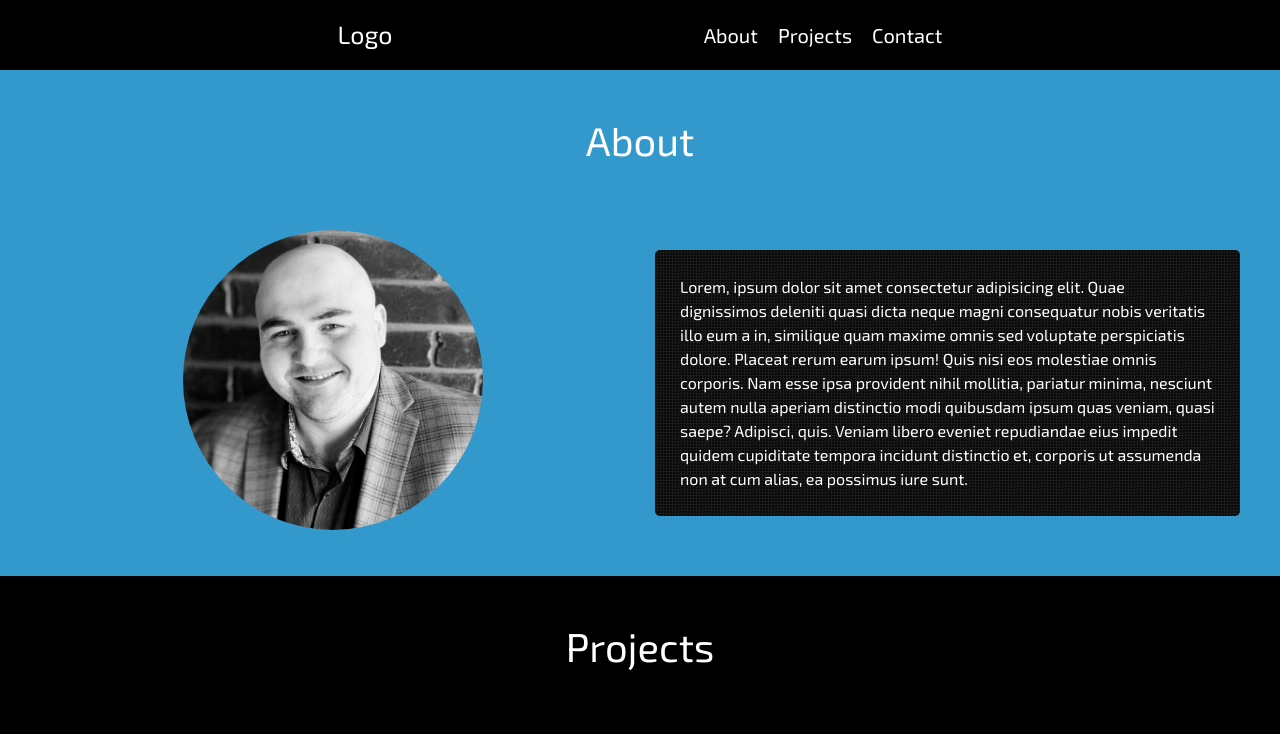
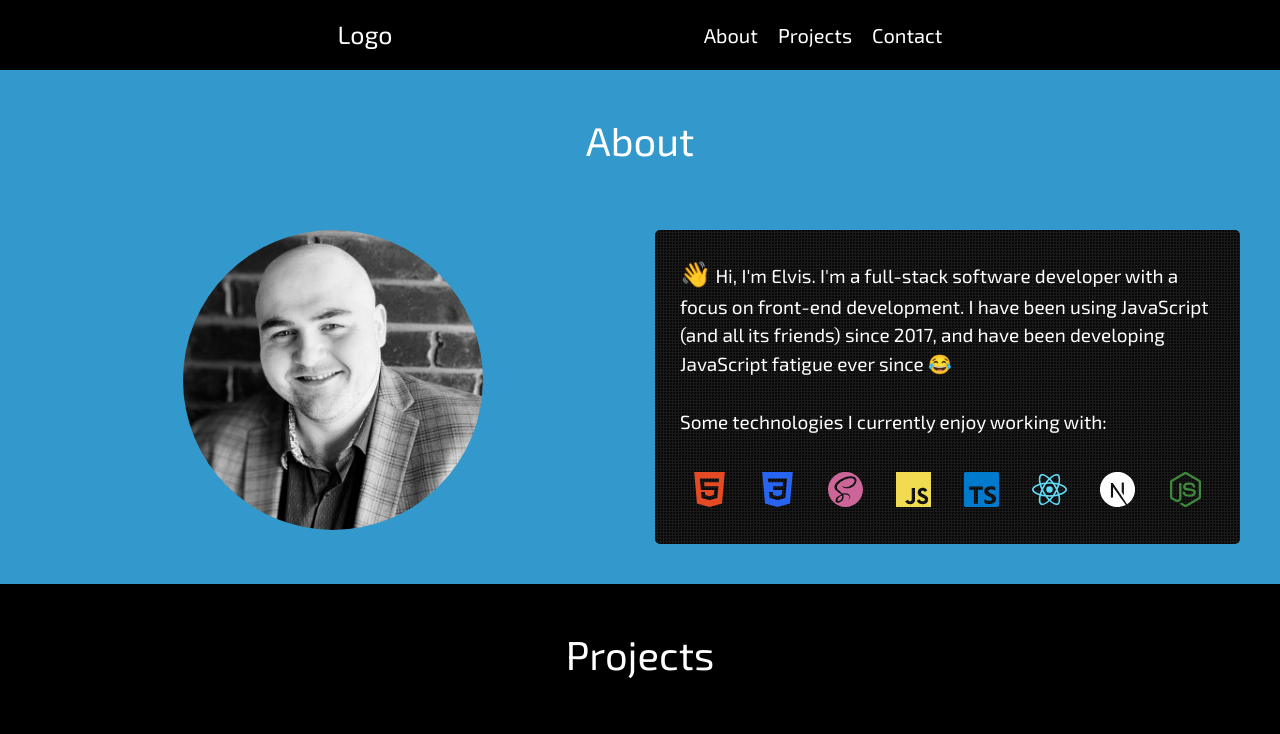
Before and after one commit to ElvisKnapman/elvis-knapman-portfolio-site, a Next.js app: page / in a window 1280 px wide. Shown: the top 734 px of the page. Built offline with nearby package versions, Linux system fonts and the light colour scheme.

Commit message:
add about description and technology icons

```diff
--- a/components/About/About.module.scss
+++ b/components/About/About.module.scss
@@ -2,21 +2,58 @@
   display: grid;
   grid-template-columns: repeat(2, 1fr);
   gap: 3rem;
-  // justify-content: center;
-  align-items: center;
+  // align-items: center;
 }
 
-// .about-name-heading {
-//   font-size: 2rem;
-//   margin-bottom: 2rem;
-//   text-align: center;
-// }
-
 .about-text {
-  font-size: 1.6rem;
+  font-size: 1.9rem;
   line-height: 1.5;
 }
 
 .photo {
+  max-width: 80rem;
   justify-self: center;
 }
+
+.technologies-flex-container {
+  margin: 3rem auto 0;
+  width: 100%;
+  display: flex;
+  flex-wrap: wrap;
+  // justify-content: space-around;
+  gap: 1rem;
+
+  & > .tech-icon {
+    font-size: 3.5rem;
+    text-align: center;
+    flex: 1 1 auto;
+  }
+
+  .html-icon {
+    color: hsl(12, 78%, 52%);
+  }
+
+  .css-icon {
+    color: hsl(222, 88%, 55%);
+  }
+
+  .sass-icon {
+    color: hsl(330, 50%, 60%);
+  }
+
+  .javascript-icon {
+    color: hsl(52, 84%, 63%);
+  }
+
+  .typescript-icon {
+    color: hsl(204, 100%, 40%);
+  }
+
+  .react-icon {
+    color: hsl(192, 95%, 68%);
+  }
+
+  .nodejs-icon {
+    color: hsl(118, 40%, 38%);
+  }
+}
--- a/components/About/About.tsx
+++ b/components/About/About.tsx
@@ -2,6 +2,17 @@ import styles from './About.module.scss';
 import Image from 'next/image';
 
 import photo from '../../public/images/elvis-knapman-photo.jpg';
+
+import {
+  SiJavascript,
+  SiReact,
+  SiTypescript,
+  SiNextdotjs,
+  SiNodedotjs,
+  SiHtml5,
+  SiCss3,
+  SiSass,
+} from 'react-icons/si';
 
 const About = () => {
   return (
@@ -20,16 +31,47 @@ const About = () => {
           </div>
           <div className='card bg-pattern'>
             <p className={styles['about-text']}>
-              Lorem, ipsum dolor sit amet consectetur adipisicing elit. Quae
-              dignissimos deleniti quasi dicta neque magni consequatur nobis
-              veritatis illo eum a in, similique quam maxime omnis sed voluptate
-              perspiciatis dolore. Placeat rerum earum ipsum! Quis nisi eos
-              molestiae omnis corporis. Nam esse ipsa provident nihil mollitia,
-              pariatur minima, nesciunt autem nulla aperiam distinctio modi
-              quibusdam ipsum quas veniam, quasi saepe? Adipisci, quis. Veniam
-              libero eveniet repudiandae eius impedit quidem cupiditate tempora
-              incidunt distinctio et, corporis ut assumenda non at cum alias, ea
-              possimus iure sunt.
+              <span style={{ fontSize: '2.5rem' }}>👋</span> Hi, I&apos;m Elvis.
+              I&apos;m a full-stack software developer with a focus on front-end
+              development. I have been using JavaScript (and all its friends)
+              since 2017, and have been developing JavaScript fatigue ever since
+              😂
+              <p style={{ marginTop: '3rem' }}>
+                Some technologies I currently enjoy working with:
+              </p>
+              <div className={styles['technologies-flex-container']}>
+                <span
+                  className={`${styles['tech-icon']} ${styles['html-icon']}`}>
+                  <SiHtml5 />
+                </span>
+                <span
+                  className={`${styles['tech-icon']} ${styles['css-icon']}`}>
+                  <SiCss3 />
+                </span>
+                <span
+                  className={`${styles['tech-icon']} ${styles['sass-icon']}`}>
+                  <SiSass />
+                </span>
+                <span
+                  className={`${styles['tech-icon']} ${styles['javascript-icon']}`}>
+                  <SiJavascript />
+                </span>
+                <span
+                  className={`${styles['tech-icon']} ${styles['typescript-icon']}`}>
+                  <SiTypescript />
+                </span>
+                <span
+                  className={`${styles['tech-icon']} ${styles['react-icon']}`}>
+                  <SiReact />
+                </span>
+                <span className={`${styles['tech-icon']}`}>
+                  <SiNextdotjs />
+                </span>
+                <span
+                  className={`${styles['tech-icon']} ${styles['nodejs-icon']}`}>
+                  <SiNodedotjs />
+                </span>
+              </div>
             </p>
           </div>
         </div>
--- a/styles/globals.scss
+++ b/styles/globals.scss
@@ -63,7 +63,7 @@ a {
 
 // photo class is global because of NextJS limitations on adding classes that are modules
 .photo {
-  height: 10px;
+  // height: 10px;
   border-radius: 50%;
 }
 
```
